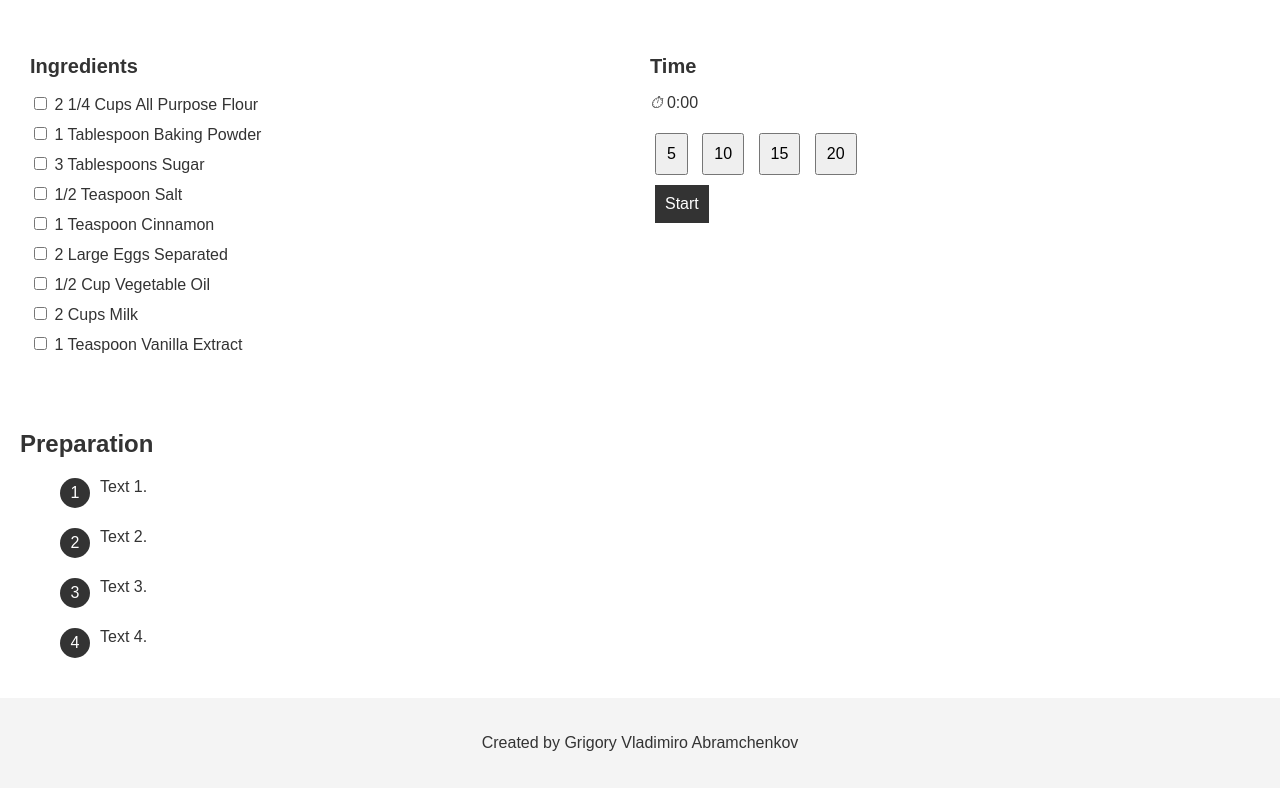
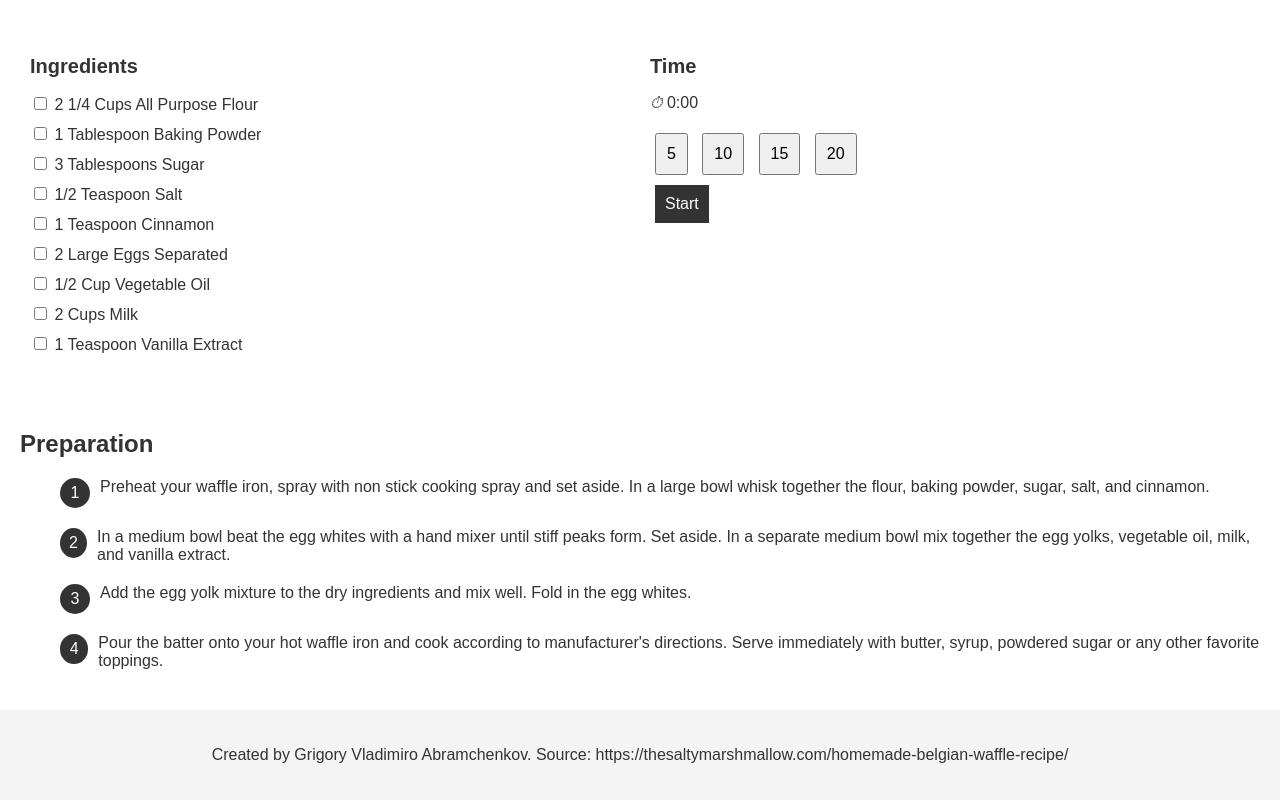
Before and after one commit to Grigory-Vladimiro/my_favorite_food_web, a plain HTML site: page index.html in a window 1280 px wide. Shown: the part 341-1141 px from the top of the page. Drawn offline with Linux system fonts and the light colour scheme.

Commit message:
Preparation

```diff
--- a/index.html
+++ b/index.html
@@ -46,25 +46,29 @@
       <ol>
         <li>
           <div class="step-number">1</div>
-          <p>Text 1.</p>
+          <p>Preheat your waffle iron, spray with non stick cooking spray and set aside.
+            In a large bowl whisk together the flour, baking powder, sugar, salt, and cinnamon.</p>
         </li>
         <li>
           <div class="step-number">2</div>
-          <p>Text 2.</p>
+          <p>In a medium bowl beat the egg whites with a hand mixer until stiff peaks form. Set aside.
+            In a separate medium bowl mix together the egg yolks, vegetable oil, milk, and vanilla extract.</p>
         </li>
         <li>
           <div class="step-number">3</div>
-          <p>Text 3.</p>
+          <p>Add the egg yolk mixture to the dry ingredients and mix well.
+            Fold in the egg whites.</p>
         </li>
         <li>
           <div class="step-number">4</div>
-          <p>Text 4.</p>
+          <p>Pour the batter onto your hot waffle iron and cook according to manufacturer's directions.
+            Serve immediately with butter, syrup, powdered sugar or any other favorite toppings.</p>
         </li>
       </ol>
     </section>
   </main>
   <footer>
-    <p>Created by Grigory Vladimiro Abramchenkov</p>
+    <p>Created by Grigory Vladimiro Abramchenkov. Source: https://thesaltymarshmallow.com/homemade-belgian-waffle-recipe/</p>
   </footer>
 </body>
 </html>
```
